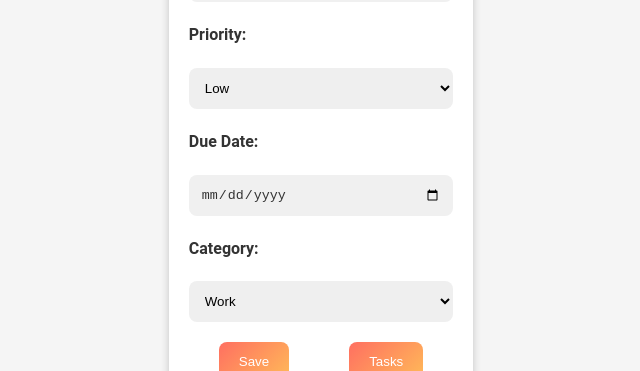
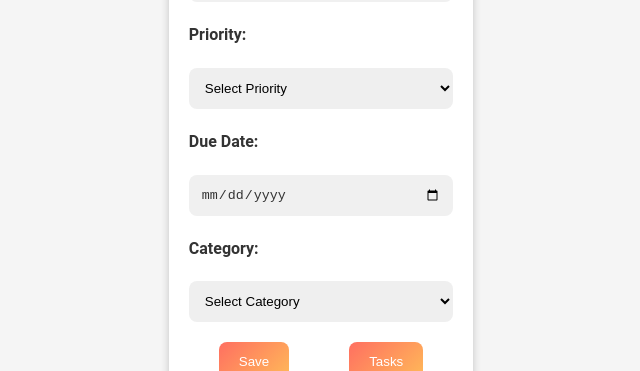
Before and after one commit to Ben1464/Task-Manager-App, a React (Create React App) app: page / in a window 1280 px wide. Shown: the part 235-606 px from the top of the page, without its empty margins (319-959 px from the left). Built offline with nearby package versions, Linux system fonts and the light colour scheme; data requests are answered from the project's data file.

Commit message:
Restructured Category and Priority drop downs

```diff
--- a/db.json
+++ b/db.json
@@ -1127,6 +1127,20 @@
       "dueDate": "",
       "category": "",
       "id": 165
+    },
+    {
+      "title": "Bathing ",
+      "priority": "Medium",
+      "dueDate": "2024-01-08",
+      "category": "",
+      "id": 166
+    },
+    {
+      "title": "",
+      "priority": "low",
+      "dueDate": "",
+      "category": "",
+      "id": 167
     }
   ]
 }
--- a/src/components/TaskForm.js
+++ b/src/components/TaskForm.js
@@ -4,13 +4,12 @@ import Footer from './Footer';
 const TaskForm = ({ onSubmit, task }) => {
   const initialFormState = {
     title: '',
-    priority: 'low',
+    priority: '', // No default priority
     dueDate: '',
-    category: ''
+    category: '', // No default category
   };
 
   const [formData, setFormData] = useState(task ? task : initialFormState);
-  const [category, setCategory] = useState(''); // Add category state
 
   const handleSubmit = (e) => {
     e.preventDefault();
@@ -29,36 +28,23 @@ const TaskForm = ({ onSubmit, task }) => {
     <form onSubmit={handleSubmit}>
       <h1>Task Manager</h1>
       <label htmlFor="title">Task:</label>
-      <input
-        type="text"
-        name="title"
-        value={formData.title}
-        onChange={handleChange}
-      />
+      <input type="text" name="title" value={formData.title} onChange={handleChange} />
 
       <label htmlFor="priority">Priority:</label>
-      <select
-        name="priority"
-        value={formData.priority}
-        onChange={handleChange}
-      >
+      <select name="priority" value={formData.priority} onChange={handleChange}>
+        <option value="">Select Priority</option>
         <option value="Low">Low</option>
         <option value="Medium">Medium</option>
         <option value="High">High</option>
       </select>
 
       <label htmlFor="dueDate">Due Date:</label>
-      <input
-        type="date"
-        name="dueDate"
-        value={formData.dueDate}
-        onChange={handleChange}
-      />
-
+      <input type="date" name="dueDate" value={formData.dueDate} onChange={handleChange} />
 
       <div>
         <label htmlFor="category">Category:</label>
-        <select value={category} onChange={(e) => setCategory(e.target.value)}>
+        <select name="category" value={formData.category} onChange={handleChange}>
+          <option value="">Select Category</option>
           <option value="Work">Work</option>
           <option value="Personal">Personal</option>
           <option value="Shopping">Health</option>
@@ -68,10 +54,9 @@ const TaskForm = ({ onSubmit, task }) => {
 
       <div>
         <button type="submit">Save</button>
-        <button type ="onClick">Tasks</button>
+        <button type="onClick">Tasks</button>
       </div>
-      <Footer/>
-
+      <Footer />
     </form>
   );
 };
```
